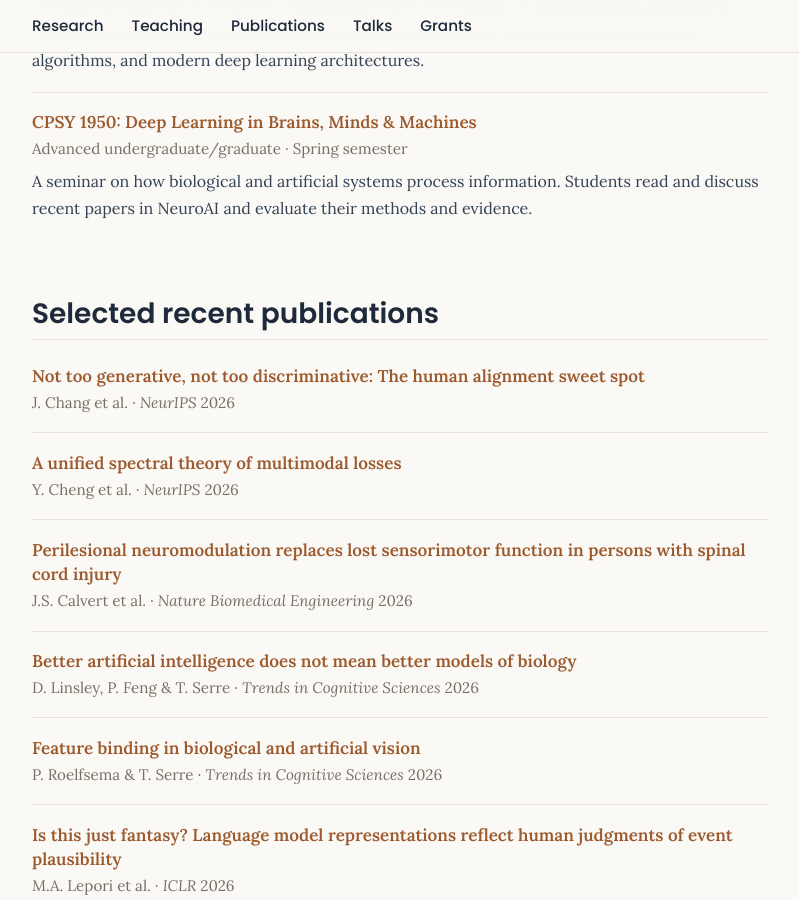
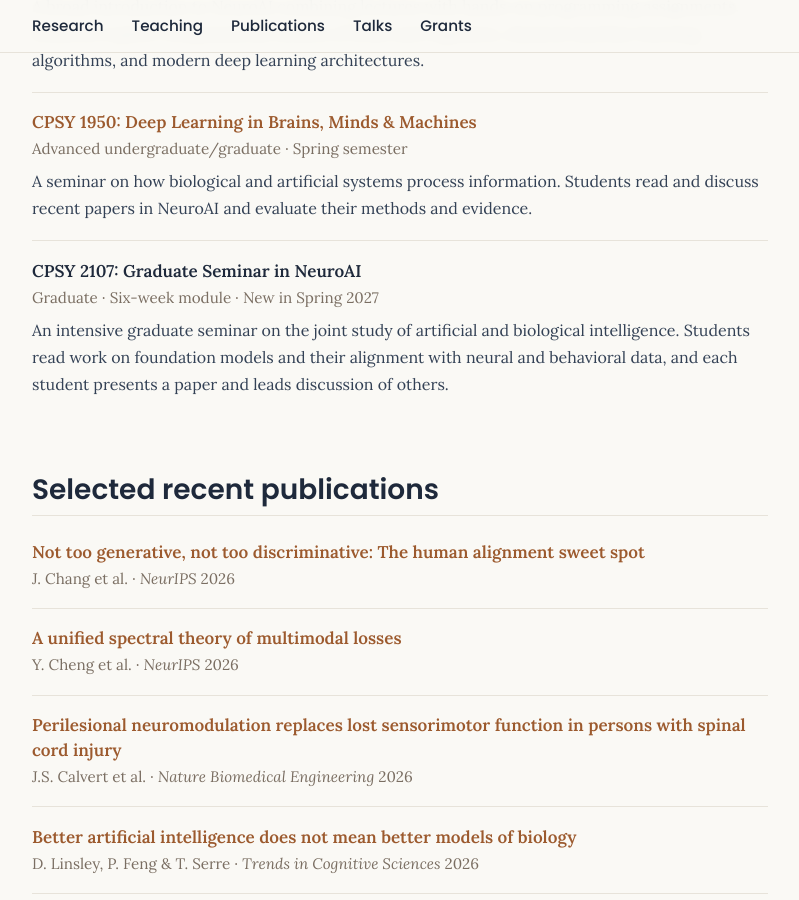
Before and after one commit to tserre/tserre.github.io, a Jekyll site: the page built from index.html, in a window 1280 px wide and 900 px high, scrolled down 5874 px. Shown: the whole window, without its empty margins (240-1039 px from the left). Built offline with Jekyll 4.4.1, drawn with Linux system fonts in a browser that asks for light colours; a style sheet for code colours, icons or effects is not loaded.

Commit message:
List CPSY 2107 graduate seminar under Teaching

```diff
--- a/index.html
+++ b/index.html
@@ -87,6 +87,11 @@ sections:
 <span class="entry-meta">Advanced undergraduate/graduate · Spring semester</span>
 <p class="entry-text">A seminar on how biological and artificial systems process information. Students read and discuss recent papers in NeuroAI and evaluate their methods and evidence.</p>
 </li>
+<li class="entry">
+<span class="entry-title">CPSY 2107: Graduate Seminar in NeuroAI</span>
+<span class="entry-meta">Graduate · Six-week module · New in Spring 2027</span>
+<p class="entry-text">An intensive graduate seminar on the joint study of artificial and biological intelligence. Students read work on foundation models and their alignment with neural and behavioral data, and each student presents a paper and leads discussion of others.</p>
+</li>
 </ul>
 </section>
 
```
